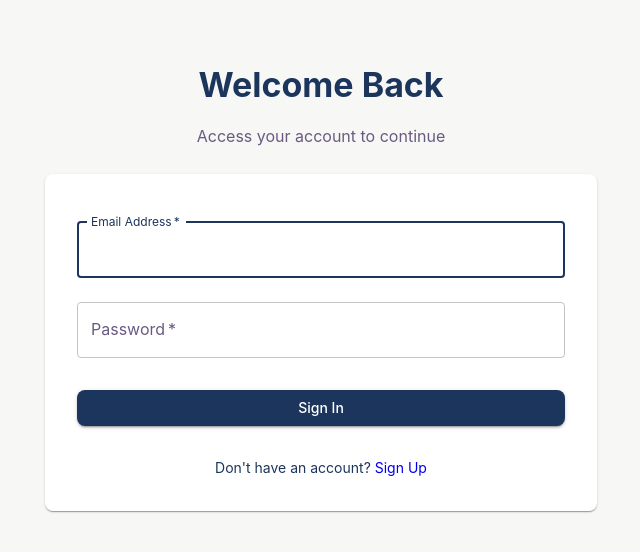
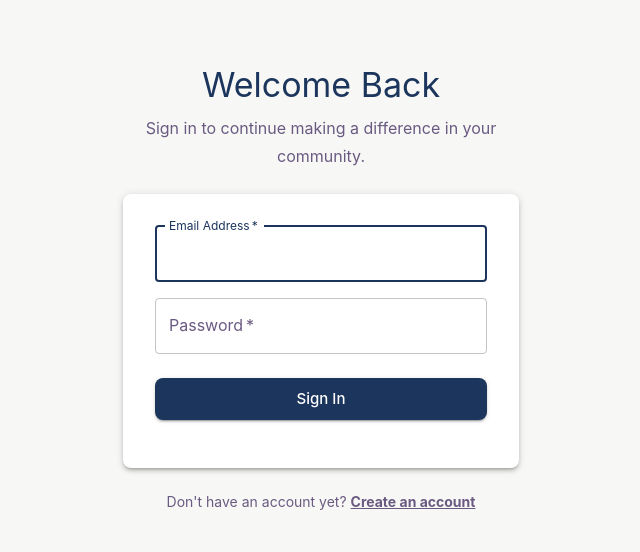
Before and after one commit to ujpm/REACT, a React (Vite) app: page /login in a window 1280 px wide. Shown: the top 552 px of the page, without its empty margins (319-959 px from the left). Built offline with nearby package versions, Linux system fonts and the light colour scheme; no server answers.

Commit message:
finally fixed auth issues!

```diff
--- a/src/pages/Auth/Login.tsx
+++ b/src/pages/Auth/Login.tsx
@@ -1,131 +1,120 @@
 import React, { useState } from 'react';
 import { Box, Container, Paper, TextField, Button, Typography, Alert } from '@mui/material';
-import { Link, useNavigate } from 'react-router-dom';
-import { useDispatch } from 'react-redux';
-import { login } from '../../store/slices/authSlice';
+import { Link, useNavigate, useLocation } from 'react-router-dom';
+import authService from '../../services/api/auth.service';
 
 const Login: React.FC = () => {
   const navigate = useNavigate();
-  const dispatch = useDispatch();
-  const [error, setError] = useState('');
+  const location = useLocation();
   const [formData, setFormData] = useState({
     email: '',
     password: '',
   });
+  const [error, setError] = useState<string | null>(null);
 
   const handleChange = (e: React.ChangeEvent<HTMLInputElement>) => {
-    const { name, value } = e.target;
-    setFormData(prev => ({
-      ...prev,
-      [name]: value
-    }));
+    setFormData({
+      ...formData,
+      [e.target.name]: e.target.value,
+    });
+    setError(null);
   };
 
   const handleSubmit = async (e: React.FormEvent) => {
     e.preventDefault();
-    setError('');
-
     try {
-      const response = await fetch('http://localhost:5000/api/users/login', {
-        method: 'POST',
-        headers: {
-          'Content-Type': 'application/json',
-        },
-        body: JSON.stringify(formData),
+      await authService.login({
+        email: formData.email,
+        password: formData.password,
       });
-
-      const data = await response.json();
-
-      if (response.ok) {
-        dispatch(login({
-          user: data.user,
-          token: data.token
-        }));
-        navigate('/');
-      } else {
-        setError(data.message || 'Invalid credentials');
-      }
-    } catch (err) {
-      setError('An error occurred. Please try again.');
+      navigate('/dashboard');
+    } catch (err: any) {
+      const errorMessage = err.response?.data?.message || 'An error occurred during login. Please try again later.';
+      setError(errorMessage);
       console.error('Login error:', err);
     }
   };
 
   return (
-    <Container maxWidth="sm">
+    <Container component="main" maxWidth="xs">
       <Box
         sx={{
-          mt: 8,
+          marginTop: 8,
           display: 'flex',
           flexDirection: 'column',
           alignItems: 'center',
         }}
       >
-        <Typography component="h1" variant="h4" sx={{ mb: 2, fontWeight: 'bold', color: 'primary.main' }}>
+        <Typography component="h1" variant="h4" color="primary" sx={{ mb: 1 }}>
           Welcome Back
         </Typography>
         <Typography variant="subtitle1" color="text.secondary" sx={{ mb: 3, textAlign: 'center' }}>
-          Access your account to continue
+          Sign in to continue making a difference in your community.
         </Typography>
-
         <Paper
-          component="form"
-          onSubmit={handleSubmit}
+          elevation={3}
           sx={{
             p: 4,
             width: '100%',
+            display: 'flex',
+            flexDirection: 'column',
+            gap: 2,
             borderRadius: 2,
           }}
         >
+          {location.state?.message && (
+            <Alert severity="success" sx={{ mb: 2 }}>
+              {location.state.message}
+            </Alert>
+          )}
           {error && (
             <Alert severity="error" sx={{ mb: 2 }}>
               {error}
             </Alert>
           )}
-
+          <form onSubmit={handleSubmit} style={{ width: '100%' }}>
             <TextField
-            margin="normal"
               required
               fullWidth
-            id="email"
               label="Email Address"
               name="email"
+              type="email"
+              value={formData.email}
+              onChange={handleChange}
               autoComplete="email"
               autoFocus
-            value={formData.email}
-            onChange={handleChange}
+              sx={{ mb: 2 }}
             />
             <TextField
-            margin="normal"
               required
               fullWidth
               name="password"
               label="Password"
               type="password"
-            id="password"
-            autoComplete="current-password"
               value={formData.password}
               onChange={handleChange}
+              autoComplete="current-password"
+              sx={{ mb: 3 }}
             />
-
             <Button
               type="submit"
               fullWidth
               variant="contained"
-            sx={{ mt: 3, mb: 2 }}
+              size="large"
+              sx={{ mb: 2 }}
             >
               Sign In
             </Button>
-
-          <Box sx={{ textAlign: 'center', mt: 2 }}>
-            <Typography variant="body2">
-              Don't have an account?{' '}
-              <Link to="/register" style={{ textDecoration: 'none' }}>
-                Sign Up
+          </form>
+        </Paper>
+        <Box sx={{ mt: 3, textAlign: 'center' }}>
+          <Typography variant="body2" color="text.secondary">
+            Don't have an account yet?{' '}
+            <Link to="/register" style={{ color: 'inherit', fontWeight: 'bold' }}>
+              Create an account
             </Link>
           </Typography>
         </Box>
-        </Paper>
       </Box>
     </Container>
   );
--- a/src/pages/Auth/Register.tsx
+++ b/src/pages/Auth/Register.tsx
@@ -12,6 +12,30 @@ const Register: React.FC = () => {
     confirmPassword: '',
   });
   const [error, setError] = useState<string | null>(null);
+  const [validationErrors, setValidationErrors] = useState<{[key: string]: string}>({});
+
+  const validateForm = () => {
+    const errors: {[key: string]: string} = {};
+
+    if (!formData.name || formData.name.length < 2) {
+      errors.name = 'Name must be at least 2 characters long';
+    }
+
+    if (!formData.email || !/^\S+@\S+\.\S+$/.test(formData.email)) {
+      errors.email = 'Please enter a valid email address';
+    }
+
+    if (!formData.password || formData.password.length < 8) {
+      errors.password = 'Password must be at least 8 characters long';
+    }
+
+    if (formData.password !== formData.confirmPassword) {
+      errors.confirmPassword = 'Passwords do not match';
+    }
+
+    setValidationErrors(errors);
+    return Object.keys(errors).length === 0;
+  };
 
   const handleChange = (e: React.ChangeEvent<HTMLInputElement>) => {
     setFormData({
@@ -19,12 +43,13 @@ const Register: React.FC = () => {
       [e.target.name]: e.target.value,
     });
     setError(null);
+    setValidationErrors({});
   };
 
   const handleSubmit = async (e: React.FormEvent) => {
     e.preventDefault();
-    if (formData.password !== formData.confirmPassword) {
-      setError('The passwords you entered do not match. Please try again.');
+
+    if (!validateForm()) {
       return;
     }
 
@@ -84,6 +109,8 @@ const Register: React.FC = () => {
               onChange={handleChange}
               autoComplete="name"
               autoFocus
+              error={!!validationErrors.name}
+              helperText={validationErrors.name}
               sx={{ mb: 2 }}
             />
             <TextField
@@ -95,6 +122,8 @@ const Register: React.FC = () => {
               value={formData.email}
               onChange={handleChange}
               autoComplete="email"
+              error={!!validationErrors.email}
+              helperText={validationErrors.email}
               sx={{ mb: 2 }}
             />
             <TextField
@@ -105,6 +134,8 @@ const Register: React.FC = () => {
               type="password"
               value={formData.password}
               onChange={handleChange}
+              error={!!validationErrors.password}
+              helperText={validationErrors.password}
               sx={{ mb: 2 }}
             />
             <TextField
@@ -115,6 +146,8 @@ const Register: React.FC = () => {
               type="password"
               value={formData.confirmPassword}
               onChange={handleChange}
+              error={!!validationErrors.confirmPassword}
+              helperText={validationErrors.confirmPassword}
               sx={{ mb: 3 }}
             />
             <Button
```
Also changed, not shown: 1 other file (tests, documents, lock files or other folders). Lines whose indentation alone changed are shown as unchanged.
